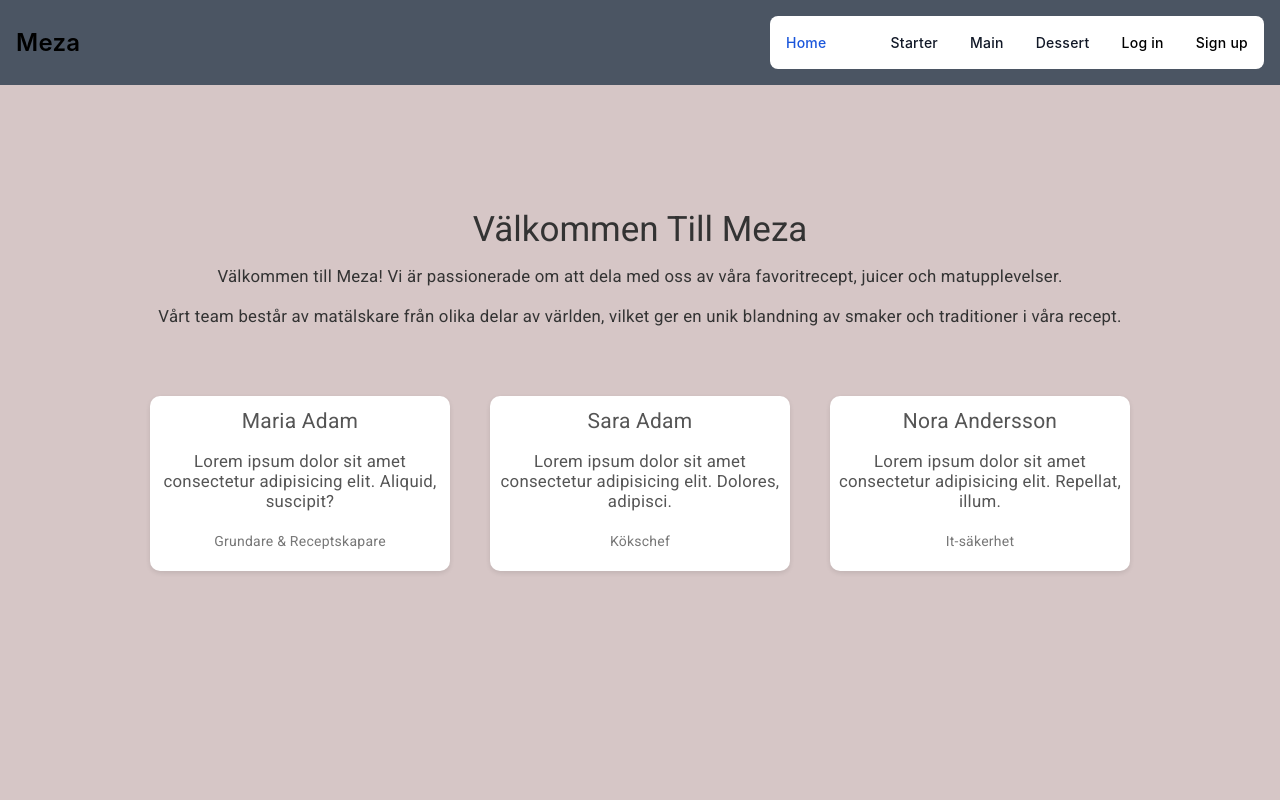
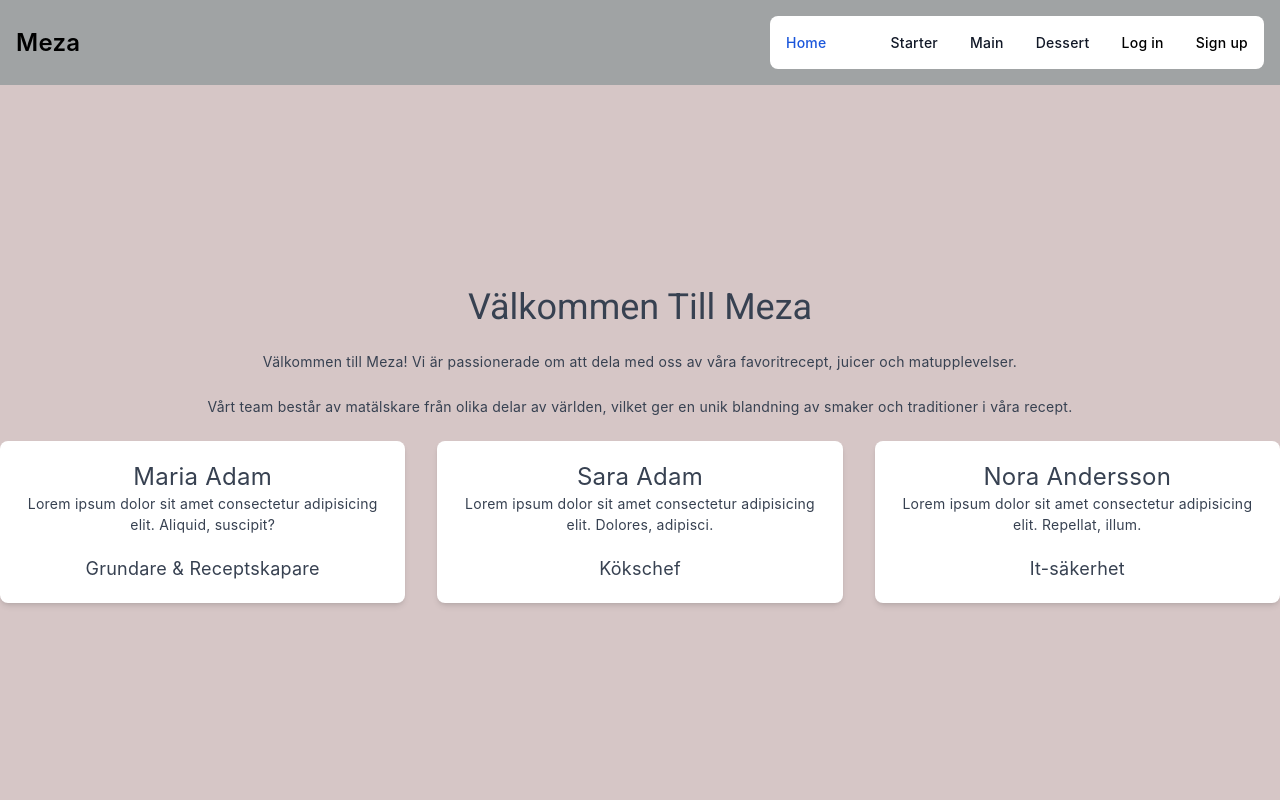
Before and after one commit to chas-academy/u06-fullstack-recipe-app-Ahmedalmasrii, an Angular app in the folder meza/: page /home in a window 1280 px wide. Shown: the top 800 px of the page. Built offline with nearby package versions, Linux system fonts and the light colour scheme.

Commit message:
rensat min kod och omvandlat styling till tailwind

```diff
--- a/meza/src/app/pages/footer/footer.component.html
+++ b/meza/src/app/pages/footer/footer.component.html
@@ -1,26 +1,10 @@
-<!-- <footer class="footer">
-  <div class="waves">
-    <div class="wave" id="wave1"></div>
-    <div class="wave" id="wave2"></div>
-    <div class="wave" id="wave3"></div>
-    <div class="wave" id="wave4"></div>
-  </div>
 
-  <ul class="menu">
-    <li class="menu__item"><a class="menu__link" href="/login">Log In</a></li>
-    <li class="menu__item"><a class="menu__link" href="/omoss">About</a></li>
-    <li class="menu__item"><a class="menu__link" href="/signup">Sign Up</a></li>
 
-  </ul>
-  <p>Login to see more of our Recipes</p>
-  <p>&copy;2024 Meza Co | All Rights Reserved</p>
-</footer> -->
-
-<footer class="bg-white rounded-lg shadow dark:bg-gray-900 m-4">
+<footer class="bg-white  rounded-lg shadow ">
   <div class="w-full max-w-screen-xl mx-auto p-4 md:py-8">
     <div class="sm:flex sm:items-center sm:justify-between">
       <a
-        href="https://flowbite.com/"
+        href="#"
         class="flex items-center mb-4 sm:mb-0 space-x-3 rtl:space-x-reverse"
       >
         <span
--- a/meza/src/app/pages/footer/footer.component.scss
+++ b/meza/src/app/pages/footer/footer.component.scss
@@ -1,64 +1,8 @@
 
 @import "../../../../node_modules/flowbite/dist/flowbite.css";
 
-// $header-bg: #1b1b1b;
-// $logo-color: orange;
-// $hover-color: orange;
-// $text-color: white;
-// $shadow-color1: #ffa733;
-// $shadow-color2: #fcce6b;
-// $font-family-header: 'Special Elite', cursive;
-
-// .footer {
-//   position: relative;
-//   width: 100%;
-//   background: $header-bg;
-
-//   min-height: 100px;
-//   padding: 20px 50px;
-//   display: flex;
-//   justify-content: center;
-//   align-items: center;
-//   flex-direction: column;
 
 
-//   .menu {
-//     position: relative;
-//     display: flex;
-//     justify-content: center;
-//     align-items: center;
-//     margin: 10px 0;
-//     flex-wrap: wrap;
-
-
-//     .menu__item {
-//       list-style: none;
-
-
-//     }
-
-//     .menu__link {
-//       font-size: 1.2rem;
-//       color: #fff;
-//       margin: 0 10px;
-//       display: inline-block;
-//       transition: 0.5s;
-//       text-decoration: none;
-//       opacity: 0.75;
-//       font-weight: 300;
-
-//       &:hover {
-//         opacity: 1;
-//       }
-//     }
-//   }
-
-//   p {
-//     color: #fff;
-//     margin: 15px 0 10px 0;
-//     font-size: 1rem;
-//     font-weight: 300;
-//   }
-
-
-// }
+.bg-white  {
+  background-color: #a0a3a4;
+}
--- a/meza/src/app/pages/home/home.component.html
+++ b/meza/src/app/pages/home/home.component.html
@@ -1,39 +1,44 @@
-<div class="about-section">
-  <h1>Välkommen Till Meza</h1>
-  <p>
+<div class="about-section animate-fade-in py-10 text-center text-gray-700">
+  <h1 class="text-4xl mb-6">Välkommen Till Meza</h1>
+  <p class="mb-6">
     Välkommen till Meza! Vi är passionerade om att dela med oss av våra
     favoritrecept, juicer och matupplevelser.
   </p>
-  <p>
+  <p class="mb-6">
     Vårt team består av matälskare från olika delar av världen, vilket ger en
     unik blandning av smaker och traditioner i våra recept.
   </p>
 
-  <div class="team">
-    <h2></h2>
-    <div class="team-member">
-      <div class="name">Maria Adam</div>
-      <p>
+  <div class="team grid grid-cols-1 md:grid-cols-3 gap-8">
+    <div
+      class="team-member bg-white rounded-lg shadow-md overflow-hidden transition-transform transition-shadow transform-gpu hover:-translate-y-1 hover:scale-105"
+    >
+      <div class="name text-2xl pt-5">Maria Adam</div>
+      <p class="px-4 pb-5">
         Lorem ipsum dolor sit amet consectetur adipisicing elit. Aliquid,
         suscipit?
       </p>
-      <div class="role">Grundare & Receptskapare</div>
+      <div class="role pb-5 text-lg">Grundare & Receptskapare</div>
     </div>
-    <div class="team-member">
-      <div class="name">Sara Adam</div>
-      <p>
+    <div
+      class="team-member bg-white rounded-lg shadow-md overflow-hidden transition-transform transition-shadow transform-gpu hover:-translate-y-1 hover:scale-105"
+    >
+      <div class="name text-2xl pt-5">Sara Adam</div>
+      <p class="px-4 pb-5">
         Lorem ipsum dolor sit amet consectetur adipisicing elit. Dolores,
         adipisci.
       </p>
-      <div class="role">Kökschef</div>
+      <div class="role pb-5 text-lg">Kökschef</div>
     </div>
-    <div class="team-member">
-      <div class="name">Nora Andersson</div>
-      <p>
+    <div
+      class="team-member bg-white rounded-lg shadow-md overflow-hidden transition-transform transition-shadow transform-gpu hover:-translate-y-1 hover:scale-105"
+    >
+      <div class="name text-2xl pt-5">Nora Andersson</div>
+      <p class="px-4 pb-5">
         Lorem ipsum dolor sit amet consectetur adipisicing elit. Repellat,
         illum.
       </p>
-      <div class="role">It-säkerhet</div>
+      <div class="role pb-5 text-lg">It-säkerhet</div>
     </div>
   </div>
 </div>
--- a/meza/src/app/pages/home/home.component.scss
+++ b/meza/src/app/pages/home/home.component.scss
@@ -1,85 +1,19 @@
+
+
+@import "../../../../node_modules/flowbite/dist/flowbite.css";
+
 
 @keyframes fadeIn {
     from {
-      opacity: 0;
-      transform: translateY(20px);
+        opacity: 0;
+        transform: translateY(20px);
     }
     to {
-      opacity: 1;
-      transform: translateY(0);
+        opacity: 1;
+        transform: translateY(0);
     }
-  }
+}
 
-  .box {
-    display: flex;
-    justify-content: center;
-    align-items: center;
-
-  }
-
-  .about-section {
+.animate-fade-in {
     animation: fadeIn 2s ease-out;
-    padding: 50px;
-    height: 100%;
-    text-align: center;
-
-    padding-top: 10px;
-    color: #333;
-
-    margin-top: 10px;
-
-    h1 {
-      font-size: 2.5em;
-    }
-
-    p {
-      margin: 20px 0;
-      font-size: 1.2em;
-    }
-  }
-
-  .team {
-    margin: 50px 0;
-    text-align: center;
-    animation: fadeIn 2.5s ease-out;
-
-    h2 {
-      font-size: 2em;
-      margin-bottom: 20px;
-    }
-
-    .team-member {
-      margin: 20px;
-      display: inline-block;
-      width: 300px;
-      background-color: #fff;
-      color: #555;
-      border-radius: 10px;
-      box-shadow: 0 2px 5px rgba(0,0,0,0.1);
-      overflow: hidden;
-      transition: transform 0.3s ease, box-shadow 0.3s ease;
-
-      &:hover {
-        transform: translateY(-5px) scale(1.05);
-        box-shadow: 0 5px 15px rgba(0,0,0,0.2);
-      }
-
-      img {
-        border-top-left-radius: 5px;
-        border-top-right-radius: 5px;
-        width: 100%;
-        height: auto;
-      }
-
-      .name {
-        font-size: 1.5em;
-        margin-top: 15px;
-      }
-
-      .role {
-        margin: 5px 0 20px 0;
-        font-size: 1em;
-        color: #777;
-      }
-    }
-  }
+}
--- a/meza/src/app/pages/navbar/navbar.component.html
+++ b/meza/src/app/pages/navbar/navbar.component.html
@@ -1,4 +1,4 @@
-<nav class="bg-gray-600 border-gray-200 dark:bg-gray-900 dark:border-gray-700">
+<nav class="naven bg-gray-600 border-gray-200 dark:bg-gray-900 dark:border-gray-700">
   <div
     class="max-w-screen-xl flex flex-wrap items-center justify-between mx-auto p-4"
   >
--- a/meza/src/app/pages/navbar/navbar.component.scss
+++ b/meza/src/app/pages/navbar/navbar.component.scss
@@ -1,108 +1,6 @@
 
 @import "../../../../node_modules/flowbite/dist/flowbite.css";
 
-// $header-bg: #1b1b1b;
-// $logo-color: orange;
-// $hover-color: orange;
-// $text-color: white;
-// $shadow-color1: #ffa733;
-// $shadow-color2: #fcce6b;
-// $font-family-header: 'Special Elite', cursive;
-
-
-
-// nav {
-//   background: $header-bg;
-//   padding: 10px;
-//   top: 0;
-//   z-index: 1;
-
-
-//   display: flex;
-
-//   flex-direction: column;
-//   justify-content: space-evenly;
-//   align-items: center;
-
-
-//   &::after {
-//     content: '';
-//     clear: both;
-//     display: table;
-//   }
-//   .list-item {
-
-//     color: white;
-//     justify-content: center;
-//     cursor: pointer;
-//   }
-
-//   .logo {
-//     float: left;
-//     color: $logo-color;
-//     font-size: 27px;
-//     font-weight: 600;
-//     line-height: 70px;
-//     padding: 0px 10px;
-//     border-radius: 20px;
-//     box-shadow: 0 0 5px $shadow-color1, 0 0 5px $shadow-color2;
-//   }
-
-//   ul {
-//     float: right;
-//     list-style: none;
-//     margin-right: 50px;
-//     position: relative;
-
-//     li {
-
-//       display: inline-block;
-//       background: $header-bg;
-//       margin: 0 5px;
-
-//       a {
-//         color: $text-color;
-//         text-decoration: none;
-//         line-height: 70px;
-//         font-size: 18px;
-//         padding: 8px 15px;
-
-//         &:hover {
-//           color: $hover-color;
-//           border-radius: 5px;
-//           box-shadow: 0 0 5px $shadow-color1, 0 0 5px $shadow-color2;
-//         }
-//       }
-//     }
-//   }
-// }
-
-// .bg-img {
-//   height: 100vh;
-//   width: 100%;
-//   background: url(https://images.unsplash.com/photo-1542038784456-1ea8e935640e?ixlib=rb-1.2.1&auto=format&fit=crop&w=1050&q=80);
-//   background-size: cover;
-//   background-position: center;
-//   filter: blur(3px);
-// }
-
-// .header {
-//   h1 {
-//     position: absolute;
-//     top: 20%;
-//     font-family: $font-family-header;
-//     font-size: 4.7rem;
-//     font-weight: 600;
-//     color: $text-color;
-//     margin-left: 30px;
-//   }
-
-//   p {
-//     position: absolute;
-//     color: $text-color;
-//     font-size: 2rem;
-//     top: 40%;
-//     right: 50%;
-//     margin-left: 30px;
-//   }
-// }
+.naven {
+  background-color: #a0a3a4;
+}
--- a/meza/src/app/services/recipe.service.ts
+++ b/meza/src/app/services/recipe.service.ts
@@ -62,5 +62,3 @@ export class RecipeService {
     return this.http.get<any>(url,this.httpOptions)
   }
 }
-
-//handle the data in the component
```
Also changed, not shown: meza/src/app/pages/mains/mains.component.scss (+0 -32 lines), meza/src/app/pages/starters/starters.component.scss (+0 -31 lines), meza/src/app/recipe-list/recipe-list.component.scss (+0 -14 lines), meza/src/app/search/search.component.html (+0 -46 lines).
